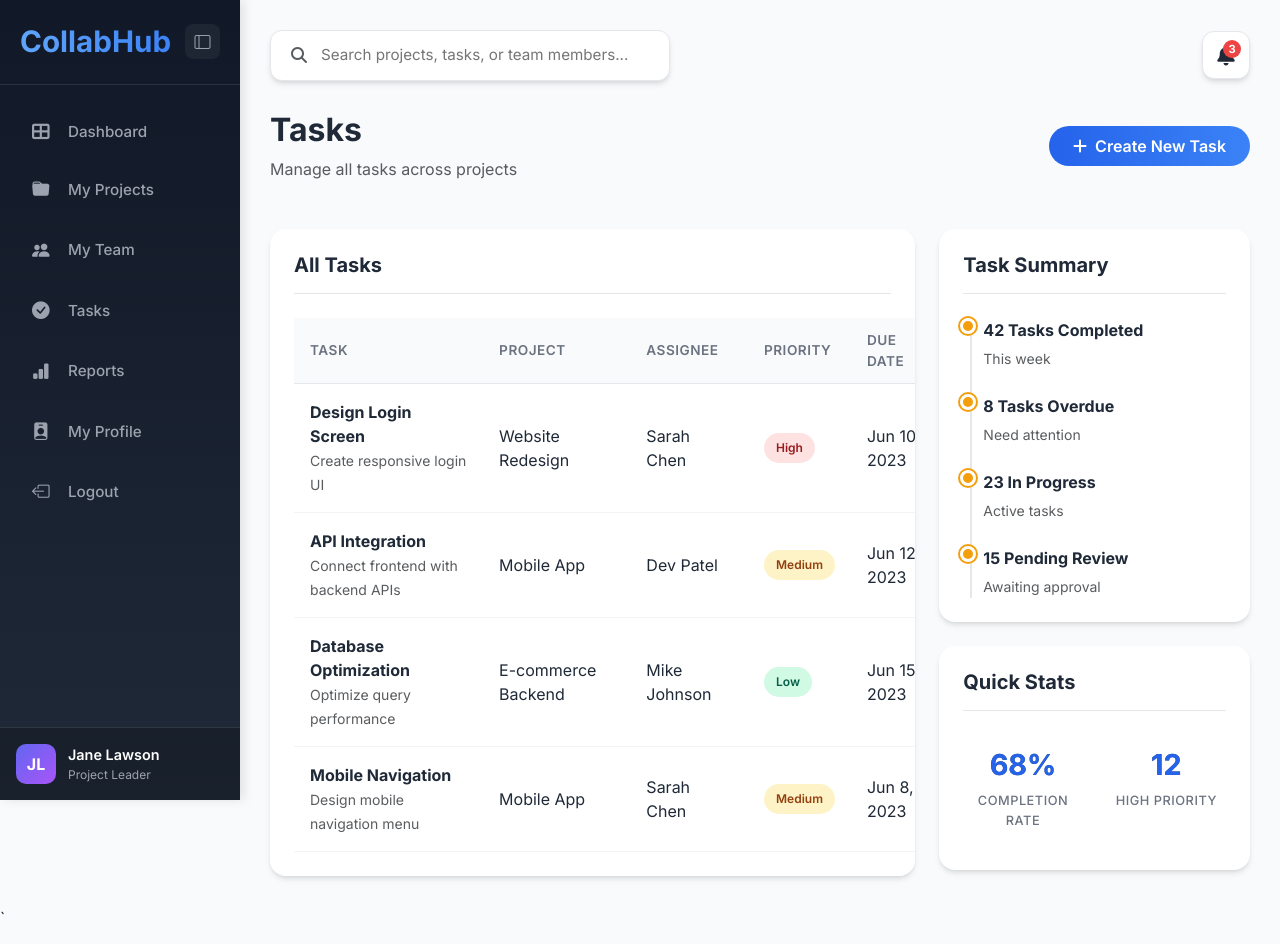
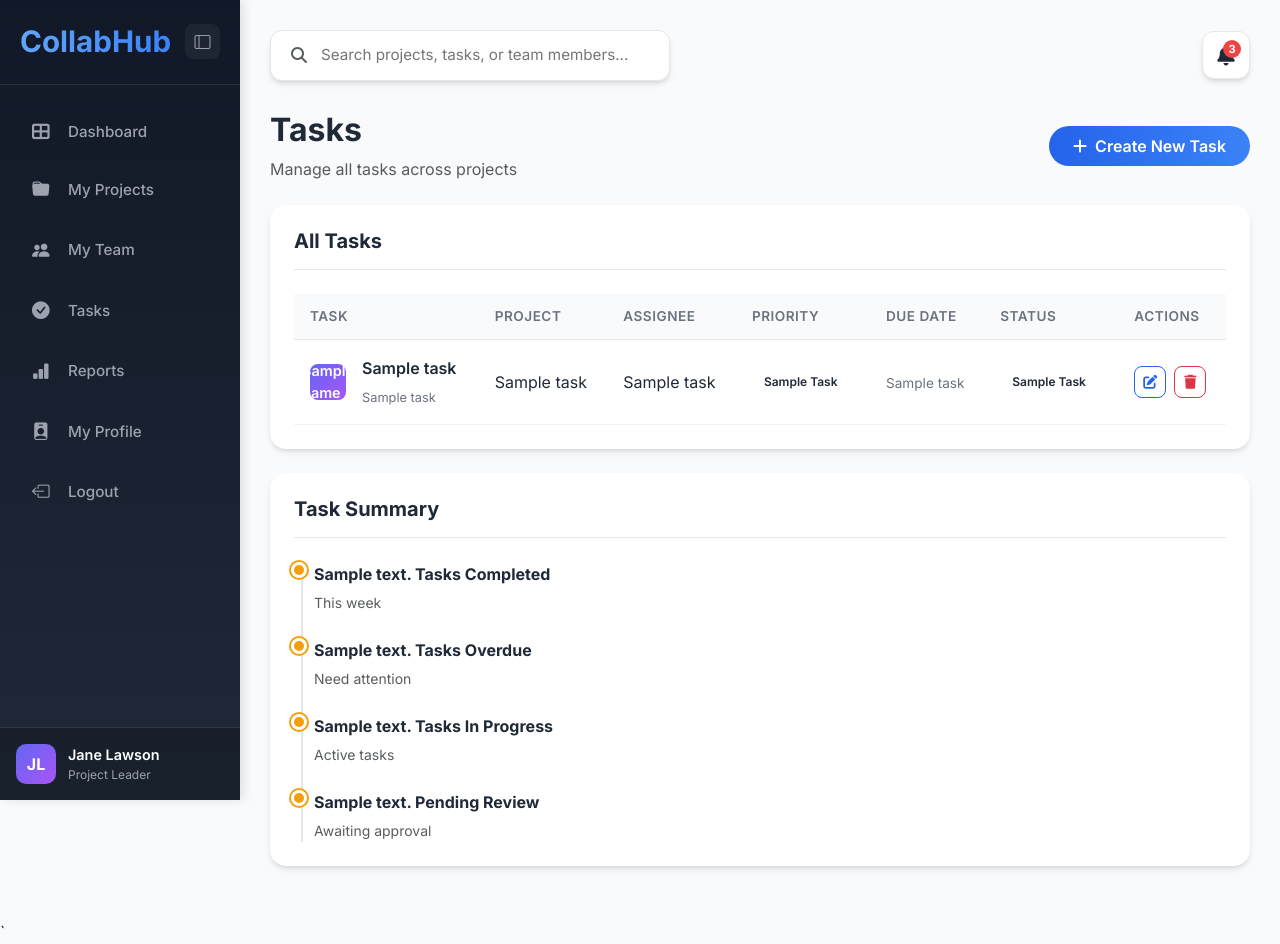
Before and after one commit to JP-0506/CollabHub, a Flask app: template templates/projectLeader/tasks.html in a window 1280 px wide. Before the commit the page ends 915 px from the top, so only its background shows below. Run offline with Flask 3, Linux system fonts and the light colour scheme; the template is opened without the code that fills it: most values are stand-ins (such as "Sample title", 1, 10 or a date in 2020); some libraries are stand-ins or nearby versions.

Commit message:
added task functionality in leader page

```diff
--- a/templates/projectLeader/tasks.html
+++ b/templates/projectLeader/tasks.html
@@ -6,7 +6,7 @@
 <div class="top-bar">
     <div class="search-container">
         <i class="fas fa-search text-muted"></i>
-            <input type="text" placeholder="Search projects, tasks, or team members...">
+        <input type="text" id="searchTasks" placeholder="Search projects, tasks, or team members..." onkeyup="filterTasks()">
     </div>
     <div class="d-flex gap-3 align-items-center">
         <div class="notification-btn" data-bs-toggle="dropdown">
@@ -29,7 +29,8 @@
                 </div>
                 <div class="p-3 border-bottom">
                     <div class="d-flex">
-                            <div class="user-avatar me-3" style="width: 36px; height: 36px; font-size: 0.9rem; background: #f59e0b;">S</div>
+                        <div class="user-avatar me-3"
+                            style="width: 36px; height: 36px; font-size: 0.9rem; background: #f59e0b;">S</div>
                         <div>
                             <p class="mb-1"><strong>Sarah</strong> added a comment</p>
                             <small class="text-muted">2 hours ago</small>
@@ -38,7 +39,8 @@
                 </div>
                 <div class="p-3">
                     <div class="d-flex">
-                            <div class="user-avatar me-3" style="width: 36px; height: 36px; font-size: 0.9rem; background: #10b981;">A</div>
+                        <div class="user-avatar me-3"
+                            style="width: 36px; height: 36px; font-size: 0.9rem; background: #10b981;">A</div>
                         <div>
                             <p class="mb-1">Project <strong>Website Redesign</strong> milestone reached</p>
                             <small class="text-muted">1 day ago</small>
@@ -61,11 +63,11 @@
     </button>
 </div>
 
-    <div class="row">
-        <div class="col-lg-8">
+
+    <div>
         <div class="table-card">
             <h5 class="fw-bold mb-4">All Tasks</h5>
-                <table class="custom-table">
+            <table class="custom-table" id="tasksTable">
                 <thead>
                     <tr>
                         <th>Task</th>
@@ -74,106 +76,111 @@
                         <th>Priority</th>
                         <th>Due Date</th>
                         <th>Status</th>
+                        <th>Actions</th>
                     </tr>
                 </thead>
                 <tbody>
+                    {% if tasks and tasks|length > 0 %}
+                    {% for task in tasks %}
+                    <tr class="task-row priority-{{ task[3]|lower }}" data-task-id="{{ task[0] }}">
+                        <td>
+                            <div class="d-flex align-items-center">
+                                <div class="task-avatar me-3">
+                                    {{ task[7][0] if task[7] else 'T' }}
+                                </div>
+                                <div>
+                                    <div class="task-title">{{ task[1] }}</div>
+                                    <small class="task-description">{{ task[2][:50] + '...' if task[2] and task[2]|length > 50 else task[2] }}</small>
+                                </div>
+                            </div>
+                        </td>
+                        <td>{{ task[6] }}</td>
+                        <td>{{ task[7] }}</td>
+                        <td>
+                            {% if task[3] == 'High' %}
+                            <span class="priority-badge priority-high">{{ task[3] }}</span>
+                            {% elif task[3] == 'Medium' %}
+                            <span class="priority-badge priority-medium">{{ task[3] }}</span>
+                            {% elif task[3] == 'Low' %}
+                            <span class="priority-badge priority-low">{{ task[3] }}</span>
+                            {% else %}
+                            <span class="priority-badge">{{ task[3] }}</span>
+                            {% endif %}
+                        </td>
+                        <td>
+                            {% if task[5] %}
+                                <span class="due-date {% if task[5] < now %}overdue{% endif %}">{{ task[5] }}</span>
+                            {% else %}
+                                <span class="text-muted">No date</span>
+                            {% endif %}
+                        </td>
+                        <td>
+                            {% if task[4] == 'Completed' %}
+                            <span class="status-badge status-completed">{{ task[4] }}</span>
+                            {% elif task[4] == 'In Progress' %}
+                            <span class="status-badge status-progress">{{ task[4] }}</span>
+                            {% elif task[4] == 'Pending Review' %}
+                            <span class="status-badge status-pending">{{ task[4] }}</span>
+                            {% else %}
+                            <span class="status-badge">{{ task[4] }}</span>
+                            {% endif %}
+                        </td>
+                        <td>
+                            <div class="d-flex gap-2">
+                                <button class="btn btn-sm btn-outline-primary" onclick="editTask({{ task[0] }})" title="Edit Task">
+                                    <i class="fas fa-edit"></i>
+                                </button>
+                                <button class="btn btn-sm btn-outline-danger" onclick="deleteTask({{ task[0] }}, '{{ task[1] }}')" title="Delete Task">
+                                    <i class="fas fa-trash"></i>
+                                </button>
+                            </div>
+                        </td>
+                    </tr>
+                    {% endfor %}
+                    {% else %}
                     <tr>
-                            <td>
-                                <div class="fw-bold">Design Login Screen</div>
-                                <small class="text-muted">Create responsive login UI</small>
+                        <td colspan="7" class="text-center text-muted py-5">
+                            <div class="empty-state">
+                                <i class="fas fa-tasks fa-3x mb-3"></i>
+                                <p>No tasks found. Click "Create New Task" to add one.</p>
+                            </div>
                         </td>
-                            <td>Website Redesign</td>
-                            <td>Sarah Chen</td>
-                            <td><span class="status-badge" style="background: #fee2e2; color: #991b1b;">High</span></td>
-                            <td>Jun 10, 2023</td>
-                            <td><span class="status-badge status-active">In Progress</span></td>
                     </tr>
-                        <tr>
-                            <td>
-                                <div class="fw-bold">API Integration</div>
-                                <small class="text-muted">Connect frontend with backend APIs</small>
-                            </td>
-                            <td>Mobile App</td>
-                            <td>Dev Patel</td>
-                            <td><span class="status-badge" style="background: #fef3c7; color: #92400e;">Medium</span></td>
-                            <td>Jun 12, 2023</td>
-                            <td><span class="status-badge status-pending">Pending Review</span></td>
-                        </tr>
-                        <tr>
-                            <td>
-                                <div class="fw-bold">Database Optimization</div>
-                                <small class="text-muted">Optimize query performance</small>
-                            </td>
-                            <td>E-commerce Backend</td>
-                            <td>Mike Johnson</td>
-                            <td><span class="status-badge" style="background: #d1fae5; color: #065f46;">Low</span></td>
-                            <td>Jun 15, 2023</td>
-                            <td><span class="status-badge status-active">In Progress</span></td>
-                        </tr>
-                        <tr>
-                            <td>
-                                <div class="fw-bold">Mobile Navigation</div>
-                                <small class="text-muted">Design mobile navigation menu</small>
-                            </td>
-                            <td>Mobile App</td>
-                            <td>Sarah Chen</td>
-                            <td><span class="status-badge" style="background: #fef3c7; color: #92400e;">Medium</span></td>
-                            <td>Jun 8, 2023</td>
-                            <td><span class="status-badge status-delayed">Overdue</span></td>
-                        </tr>
+                    {% endif %}
                 </tbody>
             </table>
         </div>
     </div>
-        <div class="col-lg-4">
+    <div>
         <div class="table-card mb-4">
             <h5 class="fw-bold mb-4">Task Summary</h5>
             <div class="activity-timeline">
                 <div class="activity-item">
                     <div class="activity-dot task"></div>
                     <div>
-                            <p class="mb-1"><strong>42 Tasks Completed</strong></p>
+                        <p class="mb-1"><strong>{{ task_summary[0] }} Tasks Completed</strong></p>
                         <small class="text-muted">This week</small>
                     </div>
                 </div>
                 <div class="activity-item">
                     <div class="activity-dot task"></div>
                     <div>
-                            <p class="mb-1"><strong>8 Tasks Overdue</strong></p>
+                        <p class="mb-1"><strong>{{ task_summary[1] }} Tasks Overdue</strong></p>
                         <small class="text-muted">Need attention</small>
                     </div>
                 </div>
                 <div class="activity-item">
                     <div class="activity-dot task"></div>
                     <div>
-                            <p class="mb-1"><strong>23 In Progress</strong></p>
+                        <p class="mb-1"><strong>{{ task_summary[2] }} Tasks In Progress</strong></p>
                         <small class="text-muted">Active tasks</small>
                     </div>
                 </div>
                 <div class="activity-item">
                     <div class="activity-dot task"></div>
                     <div>
-                            <p class="mb-1"><strong>15 Pending Review</strong></p>
+                        <p class="mb-1"><strong>{{ task_summary[3] }} Pending Review</strong></p>
                         <small class="text-muted">Awaiting approval</small>
-                        </div>
-                    </div>
-                </div>
-            </div>
-
-            <div class="table-card">
-                <h5 class="fw-bold mb-4">Quick Stats</h5>
-                <div class="row">
-                    <div class="col-6 mb-3">
-                        <div class="text-center">
-                            <div class="stat-value" style="font-size: 1.8rem;">68%</div>
-                            <div class="stat-label">Completion Rate</div>
-                        </div>
-                    </div>
-                    <div class="col-6 mb-3">
-                        <div class="text-center">
-                            <div class="stat-value" style="font-size: 1.8rem;">12</div>
-                            <div class="stat-label">High Priority</div>
-                        </div>
                     </div>
                 </div>
             </div>
@@ -182,7 +189,7 @@
 {% endblock %}
 
 {% block modals %}
-    <!-- Modals -->
+<!-- Create Task Modal -->
 <div class="modal fade" id="createTask" tabindex="-1">
     <div class="modal-dialog">
         <div class="modal-content">
@@ -191,47 +198,46 @@
                 <button type="button" class="btn-close" data-bs-dismiss="modal"></button>
             </div>
             <div class="modal-body">
-                    <form>
+                <form method="POST" action="/projectleader/create_task">
                     <div class="mb-3">
                         <label class="form-label">Task Title</label>
-                            <input type="text" class="form-control" placeholder="Enter task title" required>
+                        <input type="text" name="title" class="form-control" placeholder="Enter task title" required>
                     </div>
                     <div class="mb-3">
                         <label class="form-label">Description</label>
-                            <textarea class="form-control" rows="3" placeholder="Task description"></textarea>
+                        <textarea name="description" class="form-control" rows="3" placeholder="Task description"></textarea>
                     </div>
                     <div class="row g-3">
                         <div class="col-md-6">
                             <label class="form-label">Assignee</label>
-                                <select class="form-select">
-                                    <option selected>Select team member</option>
-                                    <option>Dev Patel</option>
-                                    <option>Sarah Chen</option>
-                                    <option>Mike Johnson</option>
+                            <select name="assigned_to" class="form-select" required>
+                                <option value="" selected>Select team member</option>
+                                {% for u in users %}
+                                <option value="{{ u[0] }}">{{ u[1] }}</option>
+                                {% endfor %}
                             </select>
                         </div>
                         <div class="col-md-6">
-                                <label class="form-label">Project</label>
-                                <select class="form-select">
-                                    <option selected>Select project</option>
-                                    <option>Website Redesign</option>
-                                    <option>Mobile App</option>
-                                    <option>E-commerce Backend</option>
+                            <label class="form-label">Priority</label>
+                            <select name="priority" class="form-select">
+                                <option>Low</option>
+                                <option selected>Medium</option>
+                                <option>High</option>
                             </select>
                         </div>
                     </div>
                     <div class="row g-3 mt-2">
                         <div class="col-md-6">
-                                <label class="form-label">Priority</label>
-                                <select class="form-select">
-                                    <option>Low</option>
-                                    <option selected>Medium</option>
-                                    <option>High</option>
-                                </select>
+                            <label class="form-label">Due Date</label>
+                            <input type="date" name="due_date" class="form-control">
                         </div>
                         <div class="col-md-6">
-                                <label class="form-label">Due Date</label>
-                                <input type="date" class="form-control">
+                            <label class="form-label">Status</label>
+                            <select name="status" class="form-select">
+                                <option>In Progress</option>
+                                <option>Pending Review</option>
+                                <option>Completed</option>
+                            </select>
                         </div>
                     </div>
                     <div class="mt-3">
@@ -242,4 +248,102 @@
         </div>
     </div>
 </div>
+
+<!-- Edit Task Modal -->
+<div class="modal fade" id="editTaskModal" tabindex="-1">
+    <div class="modal-dialog">
+        <div class="modal-content">
+            <div class="modal-header">
+                <h5 class="modal-title fw-bold">Edit Task</h5>
+                <button type="button" class="btn-close" data-bs-dismiss="modal"></button>
+            </div>
+            <div class="modal-body">
+                <form id="editTaskForm" method="POST">
+                    <div class="mb-3">
+                        <label class="form-label">Task Title</label>
+                        <input type="text" name="title" id="edit_title" class="form-control" required>
+                    </div>
+                    <div class="mb-3">
+                        <label class="form-label">Description</label>
+                        <textarea name="description" id="edit_description" class="form-control" rows="3"></textarea>
+                    </div>
+                    <div class="row g-3">
+                        <div class="col-md-6">
+                            <label class="form-label">Assignee</label>
+                            <select name="assigned_to" id="edit_assigned_to" class="form-select" required>
+                                <option value="">Select team member</option>
+                                {% for u in users %}
+                                <option value="{{ u[0] }}">{{ u[1] }}</option>
+                                {% endfor %}
+                            </select>
+                        </div>
+                        <div class="col-md-6">
+                            <label class="form-label">Project</label>
+                            <select name="project_id" id="edit_project_id" class="form-select" required>
+                                <option value="">Select project</option>
+                                {% for p in projects %}
+                                <option value="{{ p[0] }}">{{ p[1] }}</option>
+                                {% endfor %}
+                            </select>
+                        </div>
+                    </div>
+                    <div class="row g-3 mt-2">
+                        <div class="col-md-6">
+                            <label class="form-label">Priority</label>
+                            <select name="priority" id="edit_priority" class="form-select">
+                                <option>Low</option>
+                                <option>Medium</option>
+                                <option>High</option>
+                            </select>
+                        </div>
+                        <div class="col-md-6">
+                            <label class="form-label">Status</label>
+                            <select name="status" id="edit_status" class="form-select">
+                                <option>In Progress</option>
+                                <option>Pending Review</option>
+                                <option>Completed</option>
+                            </select>
+                        </div>
+                    </div>
+                    <div class="row g-3 mt-2">
+                        <div class="col-md-12">
+                            <label class="form-label">Due Date</label>
+                            <input type="date" name="due_date" id="edit_due_date" class="form-control">
+                        </div>
+                    </div>
+                    <div class="mt-3">
+                        <button type="submit" class="btn btn-primary w-100 py-2">Update Task</button>
+                    </div>
+                </form>
+            </div>
+        </div>
+    </div>
+</div>
+
+<!-- Delete Confirmation Modal -->
+<div class="modal fade" id="deleteTaskModal" tabindex="-1">
+    <div class="modal-dialog modal-sm">
+        <div class="modal-content">
+            <div class="modal-header">
+                <h5 class="modal-title fw-bold">Delete Task</h5>
+                <button type="button" class="btn-close" data-bs-dismiss="modal"></button>
+            </div>
+            <div class="modal-body text-center py-4">
+                <i class="fas fa-exclamation-triangle text-danger fa-3x mb-3"></i>
+                <p class="mb-0">Are you sure you want to delete "<span id="deleteTaskName"></span>"?</p>
+                <small class="text-muted">This action cannot be undone.</small>
+            </div>
+            <div class="modal-footer border-0 pt-0">
+                <form id="deleteTaskForm" method="POST">
+                    <button type="button" class="btn btn-secondary" data-bs-dismiss="modal">Cancel</button>
+                    <button type="submit" class="btn btn-danger">Delete</button>
+                </form>
+            </div>
+        </div>
+    </div>
+</div>
 {% endblock %}
+
+{% block extra_js %}
+    <script src="{{ url_for('static', filename='js/projectLeader/main.js') }}"></script>
+{% endblock %}
```
Lines whose indentation alone changed are shown as unchanged.
